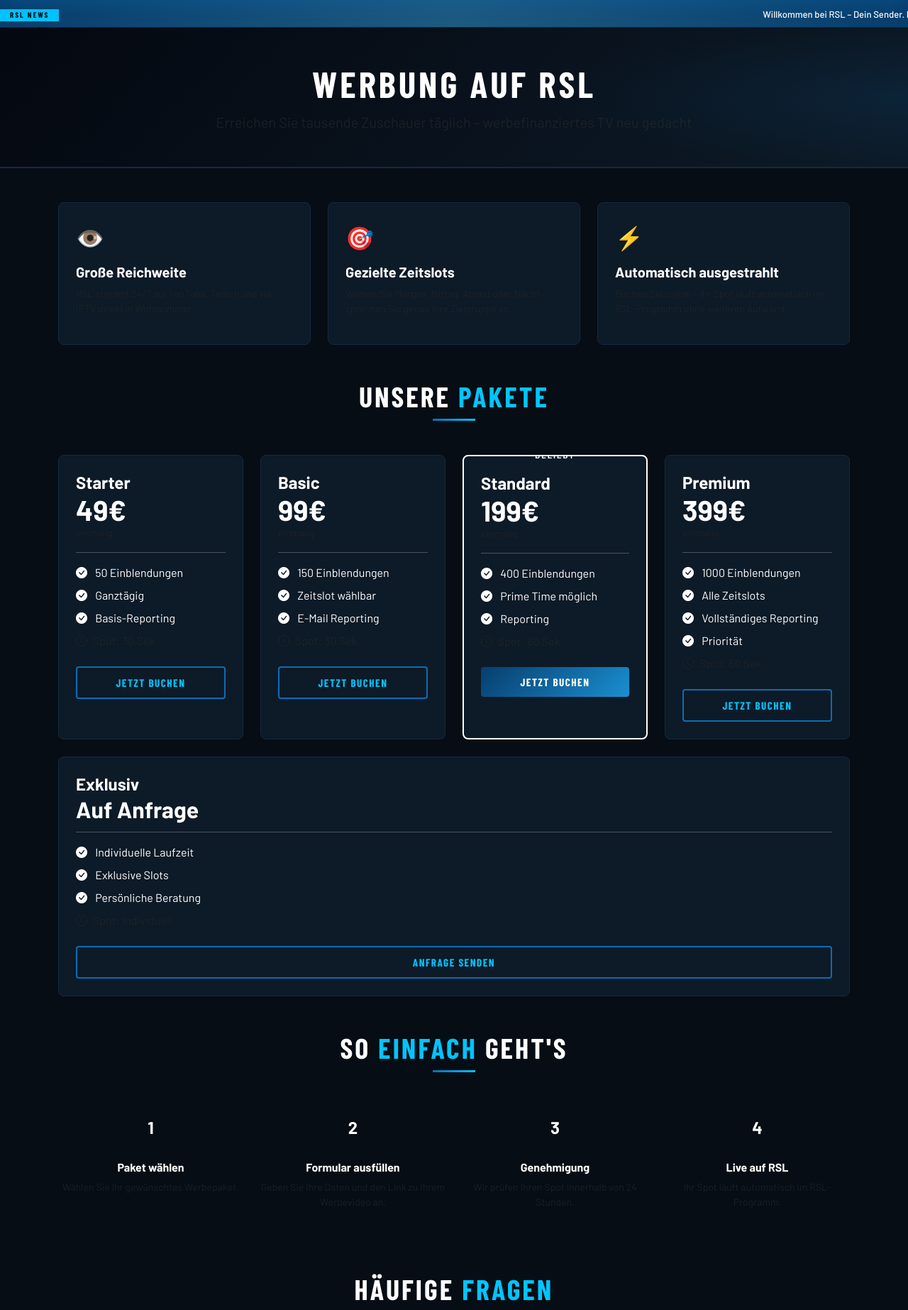
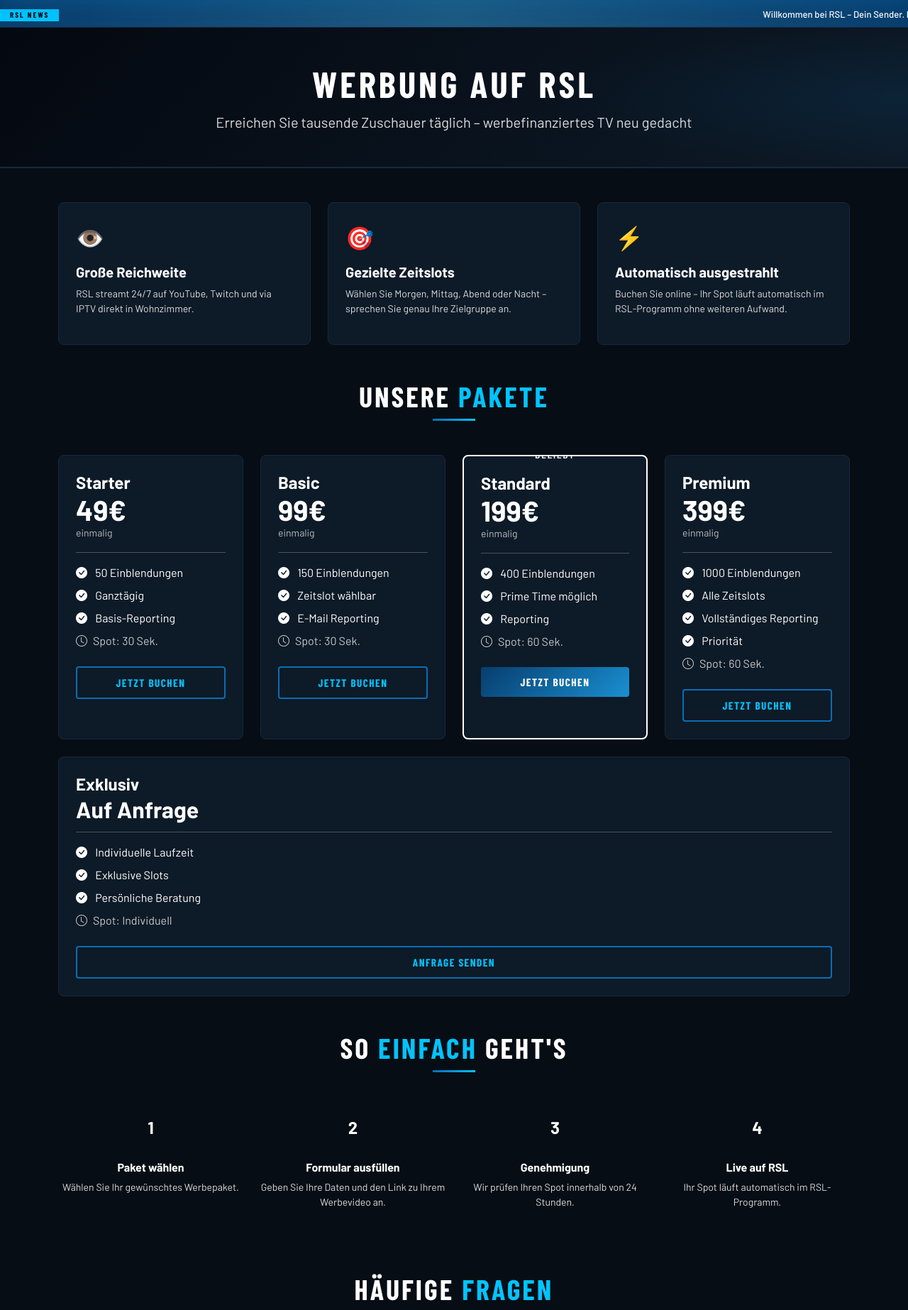
Before and after one commit to JoelDigitals/rsl-tv--joel, a Django app: page /werbung/ in a window 1280 px wide. Shown: the part 74-1920 px from the top of the page at 71% size. Run offline with Django 5.2, Linux system fonts and the light colour scheme; data that the repository does not hold is empty; some web fonts are replaced.

Commit message:
1.0.0.0 BETA 2.2

```diff
--- a/tv/templates/tv/werbung.html
+++ b/tv/templates/tv/werbung.html
@@ -5,7 +5,7 @@
 <div class="page-header text-center">
     <div class="container">
         <h1>Werbung auf <span style="color:var(--rsl-red)">RSL</span></h1>
-        <p class="text-muted mt-2 mb-0 fs-5">Erreichen Sie tausende Zuschauer täglich – werbefinanziertes TV neu gedacht</p>
+        <p style="color:#FFFFFF;opacity:0.85;" class="mt-2 mb-0 fs-5">Erreichen Sie tausende Zuschauer täglich – werbefinanziertes TV neu gedacht</p>
     </div>
 </div>
 
@@ -16,22 +16,22 @@
         <div class="col-md-4">
             <div class="rsl-card p-4 h-100">
                 <div style="font-size:2rem;margin-bottom:0.8rem;">👁️</div>
-                <h5 class="fw-bold">Große Reichweite</h5>
-                <p class="text-muted small">RSL streamt 24/7 auf YouTube, Twitch und via IPTV direkt in Wohnzimmer.</p>
+                <h5 class="fw-bold" style="color:#FFFFFF;">Große Reichweite</h5>
+                <p style="color:#FFFFFF;opacity:0.85;" class="small">RSL streamt 24/7 auf YouTube, Twitch und via IPTV direkt in Wohnzimmer.</p>
             </div>
         </div>
         <div class="col-md-4">
             <div class="rsl-card p-4 h-100">
                 <div style="font-size:2rem;margin-bottom:0.8rem;">🎯</div>
-                <h5 class="fw-bold">Gezielte Zeitslots</h5>
-                <p class="text-muted small">Wählen Sie Morgen, Mittag, Abend oder Nacht – sprechen Sie genau Ihre Zielgruppe an.</p>
+                <h5 class="fw-bold" style="color:#FFFFFF;">Gezielte Zeitslots</h5>
+                <p style="color:#FFFFFF;opacity:0.85;" class="small">Wählen Sie Morgen, Mittag, Abend oder Nacht – sprechen Sie genau Ihre Zielgruppe an.</p>
             </div>
         </div>
         <div class="col-md-4">
             <div class="rsl-card p-4 h-100">
                 <div style="font-size:2rem;margin-bottom:0.8rem;">⚡</div>
-                <h5 class="fw-bold">Automatisch ausgestrahlt</h5>
-                <p class="text-muted small">Buchen Sie online – Ihr Spot läuft automatisch im RSL-Programm ohne weiteren Aufwand.</p>
+                <h5 class="fw-bold" style="color:#FFFFFF;">Automatisch ausgestrahlt</h5>
+                <p style="color:#FFFFFF;opacity:0.85;" class="small">Buchen Sie online – Ihr Spot läuft automatisch im RSL-Programm ohne weiteren Aufwand.</p>
             </div>
         </div>
     </div>
@@ -50,13 +50,13 @@
                 <div style="position:absolute;top:-12px;left:50%;transform:translateX(-50%);background:var(--rsl-red);color:white;font-size:0.7rem;font-weight:700;padding:3px 12px;border-radius:20px;letter-spacing:2px;text-transform:uppercase;">Beliebt</div>
                 {% endif %}
 
-                <h4 class="fw-bold mb-1">{{ pkg.name }}</h4>
+                <h4 class="fw-bold mb-1" style="color:#FFFFFF;">{{ pkg.name }}</h4>
 
                 {% if pkg.price %}
                 <div style="font-size:2.5rem;font-weight:900;color:var(--rsl-red);line-height:1;">
                     {{ pkg.price }}€
                 </div>
-                <small class="text-muted">einmalig</small>
+                <small style="color:#FFFFFF;opacity:0.7;">einmalig</small>
                 {% else %}
                 <div style="font-size:2rem;font-weight:900;color:var(--rsl-red);line-height:1;">
                     Auf Anfrage
@@ -67,12 +67,12 @@
 
                 <ul class="list-unstyled mb-4">
                     {% for feature in pkg.features %}
-                    <li class="mb-2">
+                    <li class="mb-2" style="color:#FFFFFF;">
                         <i class="bi bi-check-circle-fill me-2" style="color:var(--rsl-red);"></i>
                         {{ feature }}
                     </li>
                     {% endfor %}
-                    <li class="text-muted">
+                    <li style="color:#FFFFFF;opacity:0.75;">
                         <i class="bi bi-clock me-2"></i>Spot: {{ pkg.duration }}
                     </li>
                 </ul>
@@ -93,24 +93,24 @@
 
         <div class="row g-4">
             <div class="col-md-3 text-center">
-                <div style="width:60px;height:60px;background:var(--rsl-red);border-radius:50%;display:flex;align-items:center;justify-content:center;margin:0 auto 1rem;font-size:1.5rem;font-weight:700;">1</div>
-                <h6 class="fw-bold">Paket wählen</h6>
-                <p class="text-muted small">Wählen Sie Ihr gewünschtes Werbepaket.</p>
+                <div style="width:60px;height:60px;background:var(--rsl-red);border-radius:50%;display:flex;align-items:center;justify-content:center;margin:0 auto 1rem;font-size:1.5rem;font-weight:700;color:#FFFFFF;">1</div>
+                <h6 class="fw-bold" style="color:#FFFFFF;">Paket wählen</h6>
+                <p style="color:#FFFFFF;opacity:0.85;" class="small">Wählen Sie Ihr gewünschtes Werbepaket.</p>
             </div>
             <div class="col-md-3 text-center">
-                <div style="width:60px;height:60px;background:var(--rsl-red);border-radius:50%;display:flex;align-items:center;justify-content:center;margin:0 auto 1rem;font-size:1.5rem;font-weight:700;">2</div>
-                <h6 class="fw-bold">Formular ausfüllen</h6>
-                <p class="text-muted small">Geben Sie Ihre Daten und den Link zu Ihrem Werbevideo an.</p>
+                <div style="width:60px;height:60px;background:var(--rsl-red);border-radius:50%;display:flex;align-items:center;justify-content:center;margin:0 auto 1rem;font-size:1.5rem;font-weight:700;color:#FFFFFF;">2</div>
+                <h6 class="fw-bold" style="color:#FFFFFF;">Formular ausfüllen</h6>
+                <p style="color:#FFFFFF;opacity:0.85;" class="small">Geben Sie Ihre Daten und den Link zu Ihrem Werbevideo an.</p>
             </div>
             <div class="col-md-3 text-center">
-                <div style="width:60px;height:60px;background:var(--rsl-red);border-radius:50%;display:flex;align-items:center;justify-content:center;margin:0 auto 1rem;font-size:1.5rem;font-weight:700;">3</div>
-                <h6 class="fw-bold">Genehmigung</h6>
-                <p class="text-muted small">Wir prüfen Ihren Spot innerhalb von 24 Stunden.</p>
+                <div style="width:60px;height:60px;background:var(--rsl-red);border-radius:50%;display:flex;align-items:center;justify-content:center;margin:0 auto 1rem;font-size:1.5rem;font-weight:700;color:#FFFFFF;">3</div>
+                <h6 class="fw-bold" style="color:#FFFFFF;">Genehmigung</h6>
+                <p style="color:#FFFFFF;opacity:0.85;" class="small">Wir prüfen Ihren Spot innerhalb von 24 Stunden.</p>
             </div>
             <div class="col-md-3 text-center">
-                <div style="width:60px;height:60px;background:var(--rsl-red);border-radius:50%;display:flex;align-items:center;justify-content:center;margin:0 auto 1rem;font-size:1.5rem;font-weight:700;">4</div>
-                <h6 class="fw-bold">Live auf RSL</h6>
-                <p class="text-muted small">Ihr Spot läuft automatisch im RSL-Programm.</p>
+                <div style="width:60px;height:60px;background:var(--rsl-red);border-radius:50%;display:flex;align-items:center;justify-content:center;margin:0 auto 1rem;font-size:1.5rem;font-weight:700;color:#FFFFFF;">4</div>
+                <h6 class="fw-bold" style="color:#FFFFFF;">Live auf RSL</h6>
+                <p style="color:#FFFFFF;opacity:0.85;" class="small">Ihr Spot läuft automatisch im RSL-Programm.</p>
             </div>
         </div>
     </div>
@@ -121,36 +121,36 @@
         <div class="accordion" id="faqAccordion" style="--bs-accordion-bg:var(--rsl-gray);--bs-accordion-border-color:var(--rsl-light-gray);--bs-accordion-color:var(--rsl-text);">
             <div class="accordion-item border-bottom">
                 <h2 class="accordion-header">
-                    <button class="accordion-button collapsed" type="button" data-bs-toggle="collapse" data-bs-target="#faq1" style="background:var(--rsl-gray);color:var(--rsl-text);">
+                    <button class="accordion-button collapsed" type="button" data-bs-toggle="collapse" data-bs-target="#faq1" style="background:var(--rsl-gray);color:#FFFFFF;">
                         In welchem Format brauche ich mein Werbevideo?
                     </button>
                 </h2>
                 <div id="faq1" class="accordion-collapse collapse" data-bs-parent="#faqAccordion">
-                    <div class="accordion-body text-muted">
+                    <div class="accordion-body" style="color:#FFFFFF;opacity:0.85;">
                         Ihr Video sollte als öffentlicher oder ungelisteter Link bei YouTube, Google Drive oder Dropbox hochgeladen sein. Format: MP4, mindestens 720p, 16:9. Länge: 15–60 Sekunden.
                     </div>
                 </div>
             </div>
             <div class="accordion-item border-bottom">
                 <h2 class="accordion-header">
-                    <button class="accordion-button collapsed" type="button" data-bs-toggle="collapse" data-bs-target="#faq2" style="background:var(--rsl-gray);color:var(--rsl-text);">
+                    <button class="accordion-button collapsed" type="button" data-bs-toggle="collapse" data-bs-target="#faq2" style="background:var(--rsl-gray);color:#FFFFFF;">
                         Wann geht meine Werbung auf Sendung?
                     </button>
                 </h2>
                 <div id="faq2" class="accordion-collapse collapse" data-bs-parent="#faqAccordion">
-                    <div class="accordion-body text-muted">
+                    <div class="accordion-body" style="color:#FFFFFF;opacity:0.85;">
                         Nach der Buchung und Genehmigung (in der Regel innerhalb von 24 Stunden) wird Ihr Spot automatisch im gewählten Zeitraum und Slot ausgestrahlt.
                     </div>
                 </div>
             </div>
             <div class="accordion-item">
                 <h2 class="accordion-header">
-                    <button class="accordion-button collapsed" type="button" data-bs-toggle="collapse" data-bs-target="#faq3" style="background:var(--rsl-gray);color:var(--rsl-text);">
+                    <button class="accordion-button collapsed" type="button" data-bs-toggle="collapse" data-bs-target="#faq3" style="background:var(--rsl-gray);color:#FFFFFF;">
                         Kann ich meinen Spot jederzeit stoppen?
                     </button>
                 </h2>
                 <div id="faq3" class="accordion-collapse collapse" data-bs-parent="#faqAccordion">
-                    <div class="accordion-body text-muted">
+                    <div class="accordion-body" style="color:#FFFFFF;opacity:0.85;">
                         Ja, kontaktieren Sie uns einfach per E-Mail oder über das Kontaktformular. Wir deaktivieren Ihren Spot innerhalb von 2 Stunden.
                     </div>
                 </div>
@@ -160,8 +160,8 @@
 
     <!-- CTA -->
     <div class="text-center mt-5 p-5 rsl-card">
-        <h3 class="fw-bold mb-2">Bereit, auf RSL zu werben?</h3>
-        <p class="text-muted mb-4">Fragen? Wir beraten Sie gerne persönlich.</p>
+        <h3 class="fw-bold mb-2" style="color:#FFFFFF;">Bereit, auf RSL zu werben?</h3>
+        <p style="color:#FFFFFF;opacity:0.85;" class="mb-4">Fragen? Wir beraten Sie gerne persönlich.</p>
         <div class="d-flex gap-3 justify-content-center flex-wrap">
             <a href="/werbung/buchen/" class="btn btn-rsl btn-lg">
                 <i class="bi bi-megaphone me-2"></i>Jetzt buchen
```
Also changed, not shown: tv/templates/tv/index.html (+19 -68 lines), tv/templates/tv/live.html (+9 -9 lines).
